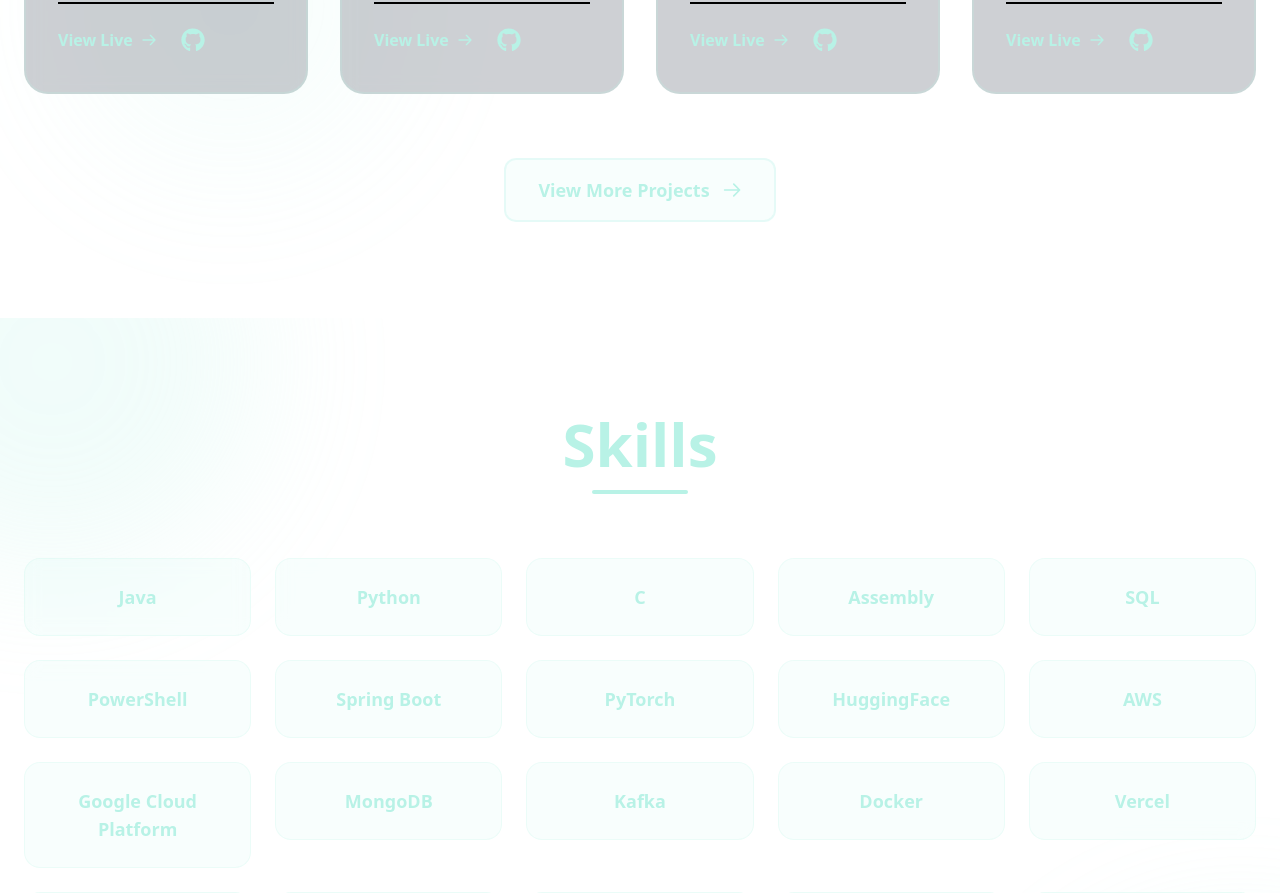
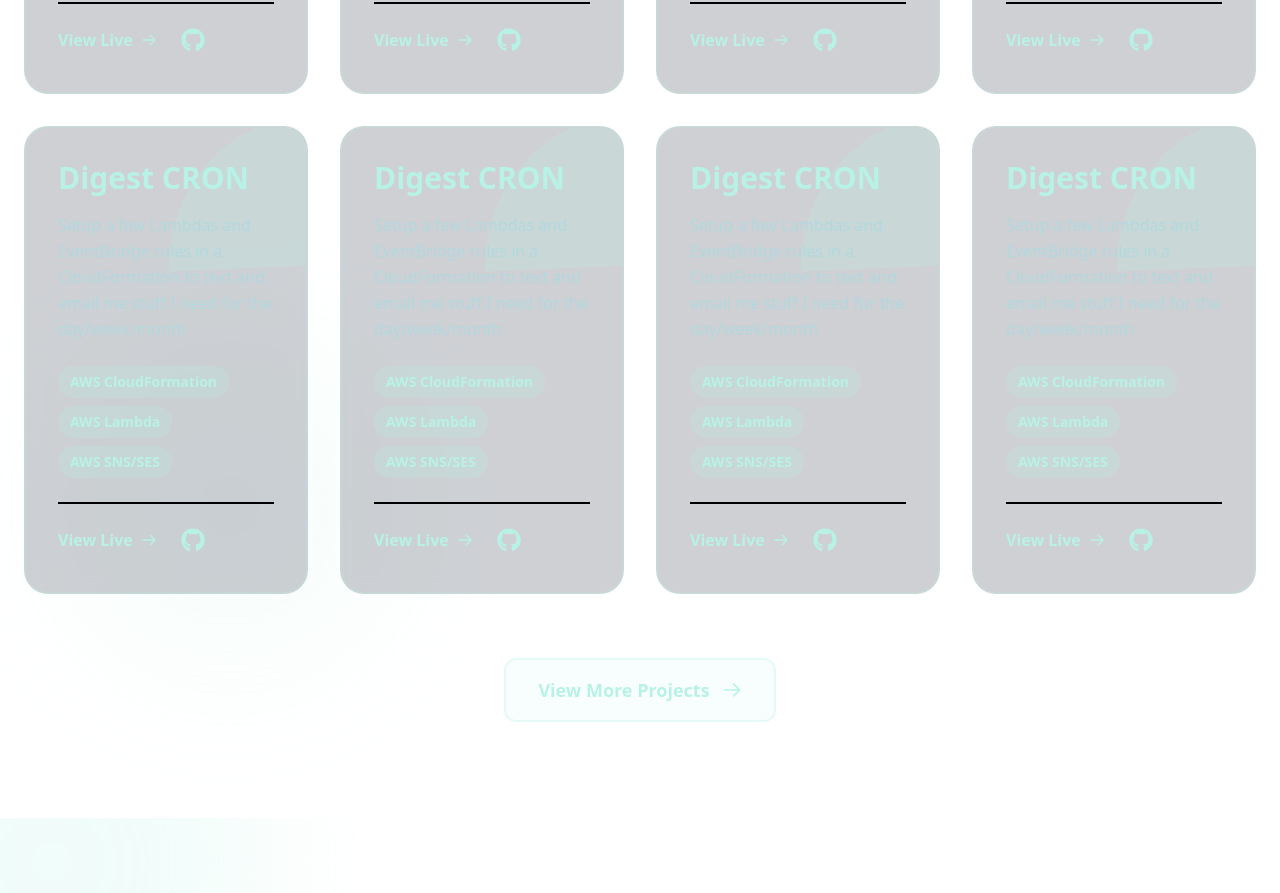
Before and after one commit to g23polar/portfolio, a React (Vite) app: page / in a window 1280 px wide. Shown: the part 4640-5533 px from the top of the page. Built offline with nearby package versions, Linux system fonts and the light colour scheme.

Commit message:
dummy projs

```diff
--- a/src/components/Projects.jsx
+++ b/src/components/Projects.jsx
@@ -28,6 +28,34 @@
             link: 'https://g23.dev/',
             github: 'https://github.com/g23polar/portfolio'
         },
+        {
+            title:'Digest CRON',
+            description:'Setup a few Lambdas and EventBridge rules in a CloudFormation to text and email me stuff I need for the day/week/month',
+            tags:['AWS CloudFormation', 'AWS Lambda', 'AWS SNS/SES'] ,
+            link:'https://github.com/g23polar/cron',
+            github:'https://github.com/g23polar/cron'
+        },
+        {
+            title:'Digest CRON',
+            description:'Setup a few Lambdas and EventBridge rules in a CloudFormation to text and email me stuff I need for the day/week/month',
+            tags:['AWS CloudFormation', 'AWS Lambda', 'AWS SNS/SES'] ,
+            link:'https://github.com/g23polar/cron',
+            github:'https://github.com/g23polar/cron'
+        } ,
+        {
+            title:'Digest CRON',
+            description:'Setup a few Lambdas and EventBridge rules in a CloudFormation to text and email me stuff I need for the day/week/month',
+            tags:['AWS CloudFormation', 'AWS Lambda', 'AWS SNS/SES'] ,
+            link:'https://github.com/g23polar/cron',
+            github:'https://github.com/g23polar/cron'
+        } ,
+        {
+            title:'Digest CRON',
+            description:'Setup a few Lambdas and EventBridge rules in a CloudFormation to text and email me stuff I need for the day/week/month',
+            tags:['AWS CloudFormation', 'AWS Lambda', 'AWS SNS/SES'] ,
+            link:'https://github.com/g23polar/cron',
+            github:'https://github.com/g23polar/cron'
+        } ,
         {
             title:'Digest CRON',
             description:'Setup a few Lambdas and EventBridge rules in a CloudFormation to text and email me stuff I need for the day/week/month',
```
